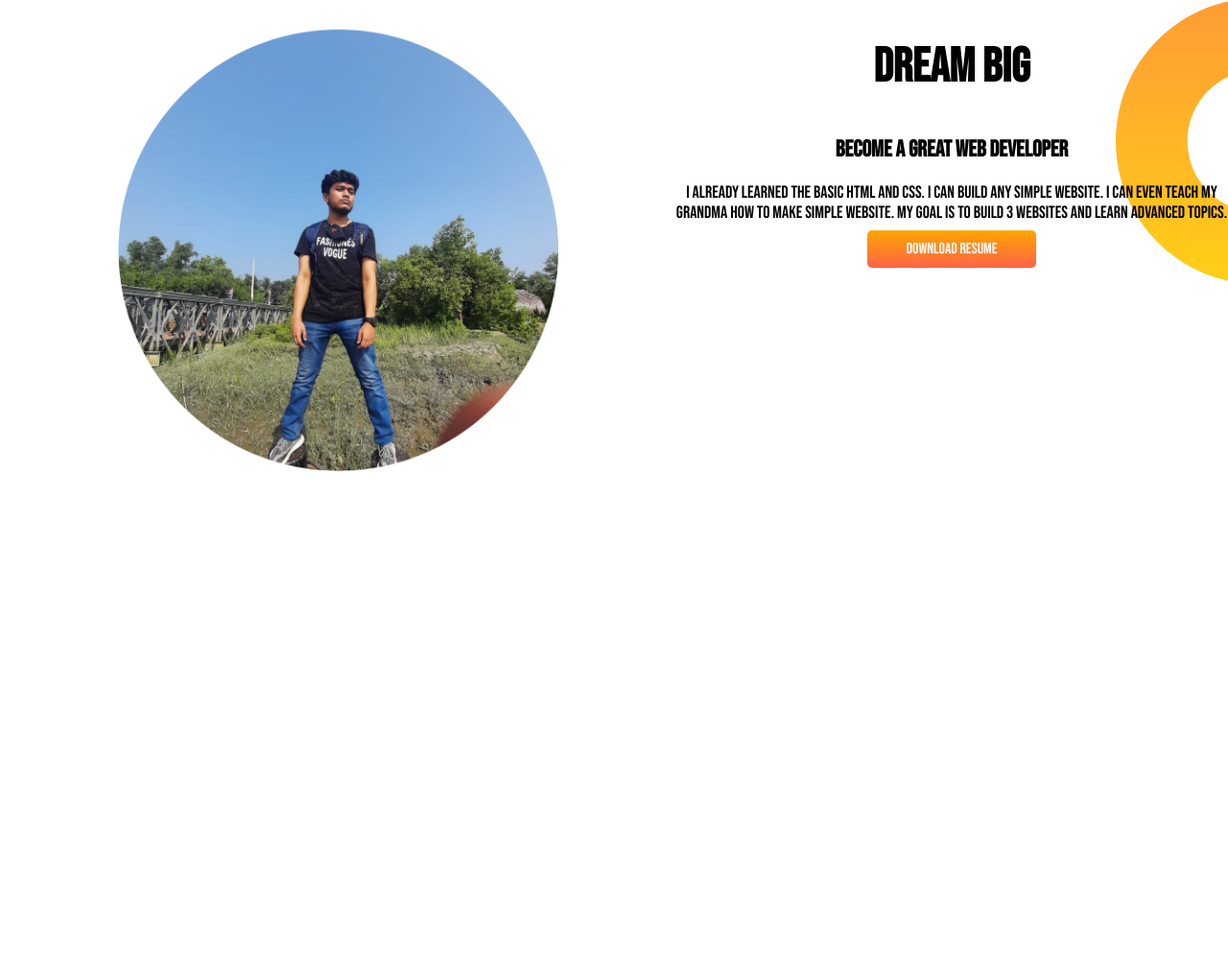
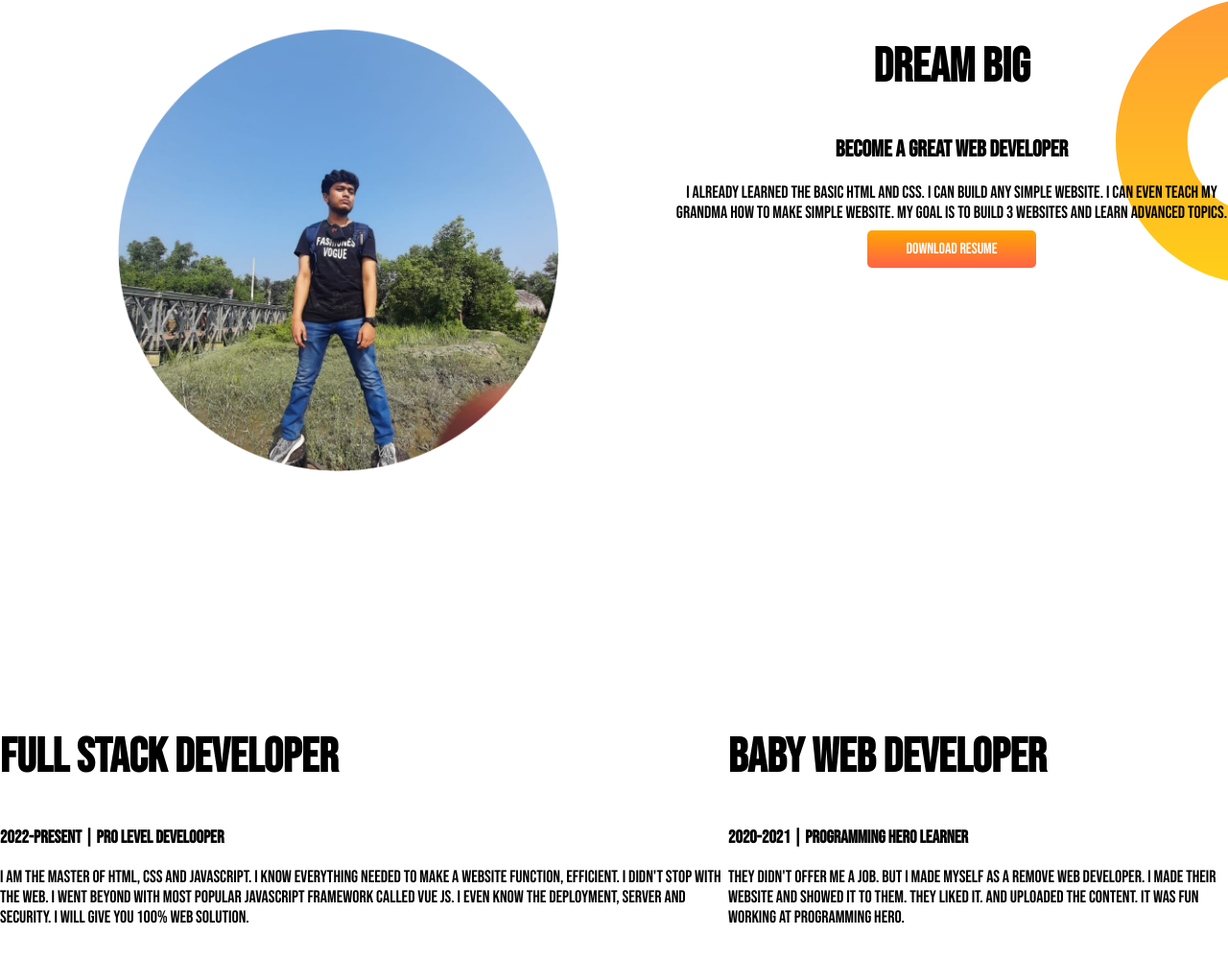
Before and after one commit to akib1875/Developer-Portfolio, a plain HTML site: page index.html in a window 1280 px wide. Shown: the part 564-1564 px from the top of the page at 96% size. Before the commit the page ends 1282 px from the top, so only its background shows below. Drawn offline with Linux system fonts and the light colour scheme.

Commit message:
ami back aisi

```diff
--- a/index.html
+++ b/index.html
@@ -54,6 +54,21 @@
                 href="">Download Resume</a>
         </div>
     </section>
+    <section class="experience-area">
+        <div>
+            <h1>Full Stack Developer</h1>
+            <h3>2022-Present | Pro Level Develooper</h3>
+            <p>I am the master of HTML, CSS and Javascript. I know everything needed to make a website function,
+                efficient. I didn't stop with the web. I went beyond with most popular Javascript framework called Vue
+                JS. I even know the deployment, server and security. I will give you 100% web solution.</p>
+        </div>
+        <div>
+            <h1>Baby Web Developer</h1>
+            <h3>2020-2021 | Programming Hero Learner</h3>
+            <p>They didn't offer me a job. But I made myself as a remove web developer. I made their website and showed
+                it to them. They liked it. And uploaded the content. It was fun working at Programming Hero.</p>
+        </div>
+    </section>
 </body>
 
 </html>
```
